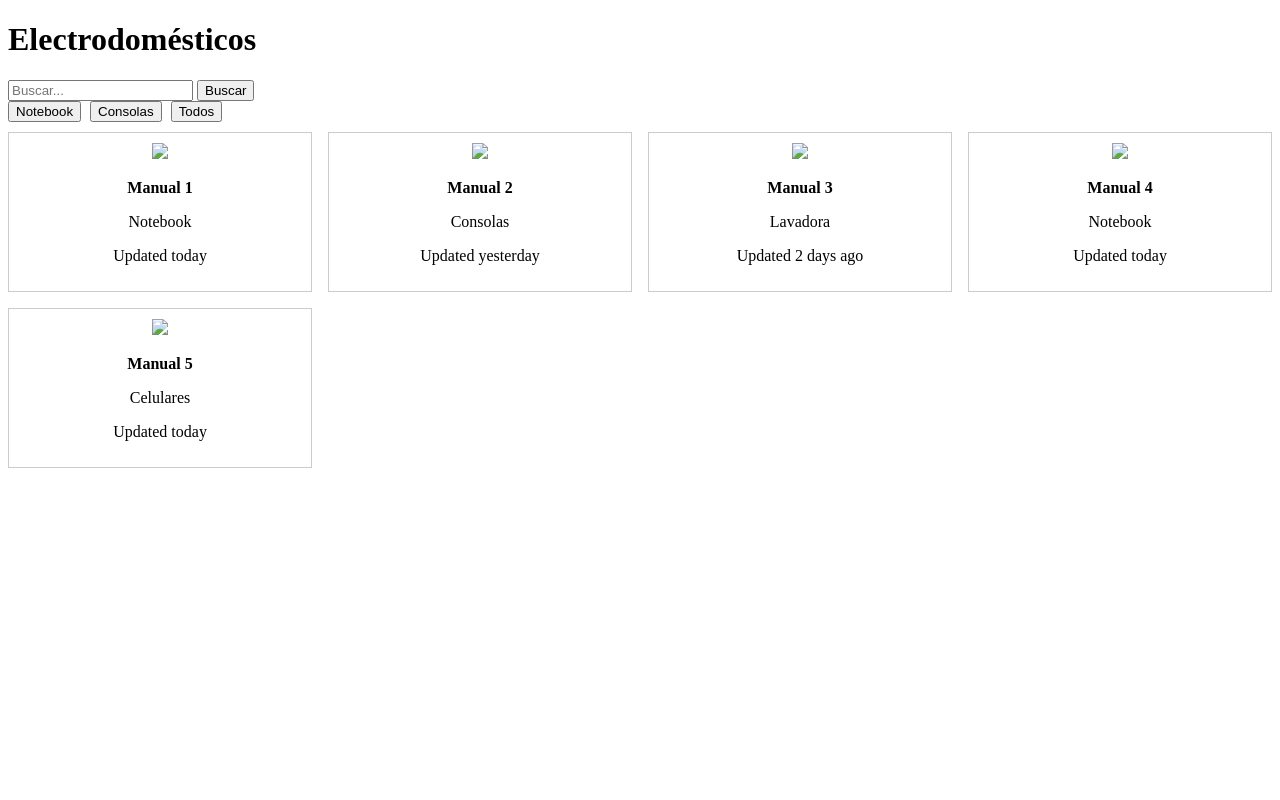
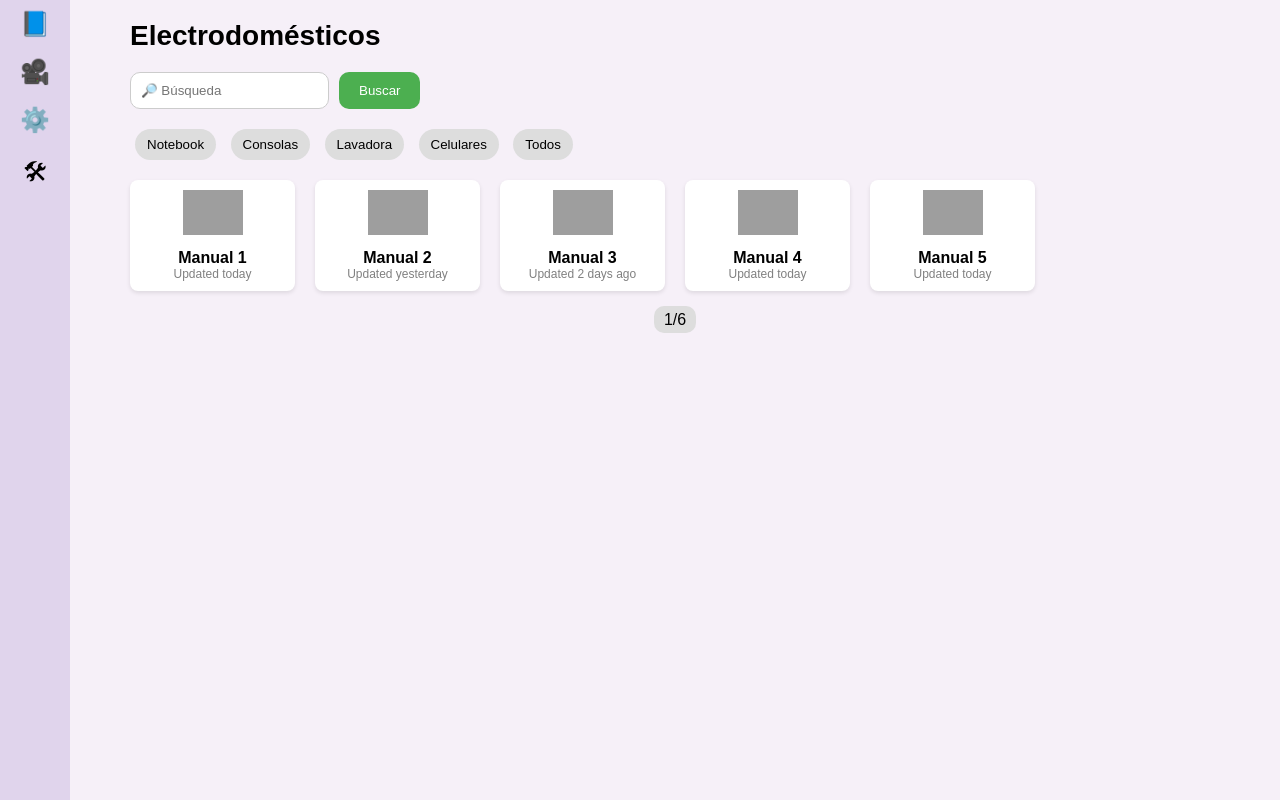
Before and after one commit to sebastianeyraud/grupo3, a Django app: page / in a window 1280 px wide. Run offline with Django 5.2, Linux system fonts and the light colour scheme; some libraries are stand-ins or nearby versions; grey boxes are pictures that could not be loaded.

Commit message:
Avanse de systema grid

```diff
--- /dev/null
+++ b/manuales/templates/base.html
@@ -0,0 +1,50 @@
+<!-- templates/base.html -->
+<!DOCTYPE html>
+<html lang="es">
+<head>
+    <meta charset="UTF-8">
+    <title>{% block title %}Manuales Frecuentes{% endblock %}</title>
+    <style>
+        * { box-sizing: border-box; margin: 0; padding: 0; }
+        body {
+            font-family: sans-serif;
+            display: flex;
+            background-color: #f6f0f8;
+        }
+
+        aside {
+            width: 70px;
+            background-color: #e0d4ec;
+            padding: 10px;
+            display: flex;
+            flex-direction: column;
+            align-items: center;
+            gap: 20px;
+            height: 100vh;
+        }
+
+        aside button {
+            background: none;
+            border: none;
+            font-size: 24px;
+            cursor: pointer;
+        }
+
+        main {
+            flex-grow: 1;
+            padding: 20px;
+        }
+    </style>
+</head>
+<body>
+    <aside>
+        <button title="Manuales">📘</button>
+        <button title="Tutoriales">🎥</button>
+        <button title="Fichas técnicas">⚙️</button>
+        <button title="Soporte técnico">🛠</button>
+    </aside>
+    <main>
+        {% block content %}{% endblock %}
+    </main>
+</body>
+</html>
--- a/manuales/templates/catalogo.html
+++ b/manuales/templates/catalogo.html
@@ -1,48 +1,45 @@
-<!DOCTYPE html>
-<html>
-<head>
-    <title>Catálogo</title>
-    <style>
-        .manuales { display: grid; grid-template-columns: repeat(4, 1fr); gap: 1rem; }
-        .manual { border: 1px solid #ccc; padding: 10px; text-align: center; }
-        .filtros { margin-bottom: 10px; }
-        .filtros button { margin-right: 5px; }
-    </style>
-</head>
-<body>
-    <h1>Electrodomésticos</h1>
+{% extends "base.html" %}
 
-    <form method="get">
-        <input type="text" name="q" placeholder="Buscar..." value="{{ busqueda_actual }}">
-        <button type="submit">Buscar</button>
-    </form>
+{% block title %}Catálogo{% endblock %}
 
-    <div class="filtros">
-        <form method="get" style="display:inline;">
-            <input type="hidden" name="categoria" value="Notebook">
-            <button type="submit" {% if filtro_actual == "Notebook" %}style="font-weight:bold;"{% endif %}>Notebook</button>
-        </form>
-        <form method="get" style="display:inline;">
-            <input type="hidden" name="categoria" value="Consolas">
-            <button type="submit" {% if filtro_actual == "Consolas" %}style="font-weight:bold;"{% endif %}>Consolas</button>
-        </form>
-        <form method="get" style="display:inline;">
-            <input type="hidden" name="categoria" value="">
-            <button type="submit">Todos</button>
+{% block content %}
+    <h1 style="text-align:left; font-size: 28px; margin-bottom: 20px; margin-left: 40px;">Electrodomésticos</h1>
+
+    <div style="display: flex; justify-content: flex-start; margin-bottom: 20px; margin-left: 40px;">
+        <form method="get" style="display:flex; gap:10px;">
+            <input type="text" name="q" placeholder="🔎 Búsqueda" value="{{ busqueda_actual }}" style="padding: 10px; border-radius: 10px; border: 1px solid #ccc;">
+            <button type="submit" style="padding: 10px 20px; border-radius: 10px; background: #4CAF50; color:white; border:none;">Buscar</button>
         </form>
     </div>
 
-    <div class="manuales">
-        {% for m in manuales %}
-        <div class="manual">
-            <img src="https://via.placeholder.com/100">
-            <p><strong>{{ m.titulo }}</strong></p>
-            <p>{{ m.categoria }}</p>
-            <p>{{ m.fecha }}</p>
-        </div>
-        {% empty %}
-        <p>No se encontraron manuales.</p>
+    <div style="text-align: left; margin-bottom: 20px; margin-left: 40px;">
+        {% for categoria in categorias %}
+            <form method="get" style="display:inline-block; margin: 0 5px;">
+                {% if categoria != "Todos" %}
+                    <input type="hidden" name="categoria" value="{{ categoria }}">
+                {% endif %}
+                <button type="submit" style="padding:8px 12px; border-radius:20px; border:none; background-color: {% if filtro_actual == categoria %}#4CAF50{% else %}#ddd{% endif %}; color: {% if filtro_actual == categoria %}white{% else %}black{% endif %};">
+                    {{ categoria }}
+                </button>
+            </form>
         {% endfor %}
     </div>
-</body>
-</html>
+
+    <div style="display: grid; grid-template-columns: repeat(auto-fill, minmax(150px, 1fr)); gap: 20px; padding: 0 40px;">
+        {% for m in manuales %}
+            <a href="{% url 'detalle_manual' m.id %}" style="text-decoration: none; color: inherit;">
+                <div style="background-color: white; padding: 10px; text-align: center; border-radius: 8px; box-shadow: 0 2px 4px rgba(0,0,0,0.1); transition: transform 0.2s;">
+                    <img src="https://cdn-icons-png.flaticon.com/512/337/337946.png" alt="PDF" style="width: 60px; margin-bottom: 10px;">
+                    <p><strong>{{ m.titulo }}</strong></p>
+                    <p style="font-size: 12px; color: gray;">{{ m.fecha }}</p>
+                </div>
+            </a>
+        {% empty %}
+            <p style="grid-column: 1 / -1;">No se encontraron manuales.</p>
+        {% endfor %}
+    </div>
+
+    <div style="text-align:center; margin-top:20px;">
+        <span style="background:#ddd; padding:5px 10px; border-radius:10px;">1/6</span>
+    </div>
+{% endblock %}
--- a/manuales/views.py
+++ b/manuales/views.py
@@ -1,16 +1,51 @@
 from django.shortcuts import render
+from django.http import FileResponse, Http404
+import os
+from django.conf import settings
+
+def descargar_manual(request, id):
+    # Simula que cada ID tiene un PDF: manual_1.pdf, manual_2.pdf, etc.
+    filename = f"manual_{id}.pdf"
+    file_path = os.path.join(settings.BASE_DIR, 'media', filename)
+
+    if os.path.exists(file_path):
+        return FileResponse(open(file_path, 'rb'), as_attachment=True)
+    else:
+        raise Http404("El manual no existe.")
+
+
+def detalle_manual(request, id):
+    manuales_base = [
+        {"id": 1, "titulo": "Manual 1", "categoria": "Notebook", "fecha": "Updated today", "descripcion": "Este es el Manual 1.", "peso": "2 MB"},
+        {"id": 2, "titulo": "Manual 2", "categoria": "Consolas", "fecha": "Updated yesterday", "descripcion": "Este es el Manual 2.", "peso": "1.5 MB"},
+        {"id": 3, "titulo": "Manual 3", "categoria": "Lavadora", "fecha": "Updated 2 days ago", "descripcion": "Este es el Manual 3.", "peso": "3 MB"},
+        {"id": 4, "titulo": "Manual 4", "categoria": "Notebook", "fecha": "Updated today", "descripcion": "Este es el Manual 4.", "peso": "2.2 MB"},
+        {"id": 5, "titulo": "Manual 5", "categoria": "Celulares", "fecha": "Updated today", "descripcion": "Este es el Manual 5.", "peso": "1.8 MB"},
+    ]
+
+
+    manual = next((m for m in manuales_base if m['id'] == id), None)
+    if not manual:
+        return render(request, "404.html", status=404)
+
+    return render(request, "detalle_manual.html", {"manual": manual})
+
 
 def catalogo(request):
     filtro = request.GET.get('categoria', '')
     busqueda = request.GET.get('q', '')
 
     manuales_base = [
-        {"titulo": "Manual 1", "categoria": "Notebook", "fecha": "Updated today"},
-        {"titulo": "Manual 2", "categoria": "Consolas", "fecha": "Updated yesterday"},
-        {"titulo": "Manual 3", "categoria": "Lavadora", "fecha": "Updated 2 days ago"},
-        {"titulo": "Manual 4", "categoria": "Notebook", "fecha": "Updated today"},
-        {"titulo": "Manual 5", "categoria": "Celulares", "fecha": "Updated today"},
+        {"id": 1, "titulo": "Manual 1", "categoria": "Notebook", "fecha": "Updated today", "descripcion": "Este es el Manual 1.", "peso": "2 MB"},
+        {"id": 2, "titulo": "Manual 2", "categoria": "Consolas", "fecha": "Updated yesterday", "descripcion": "Este es el Manual 2.", "peso": "1.5 MB"},
+        {"id": 3, "titulo": "Manual 3", "categoria": "Lavadora", "fecha": "Updated 2 days ago", "descripcion": "Este es el Manual 3.", "peso": "3 MB"},
+        {"id": 4, "titulo": "Manual 4", "categoria": "Notebook", "fecha": "Updated today", "descripcion": "Este es el Manual 4.", "peso": "2.2 MB"},
+        {"id": 5, "titulo": "Manual 5", "categoria": "Celulares", "fecha": "Updated today", "descripcion": "Este es el Manual 5.", "peso": "1.8 MB"},
     ]
+
+
+    # ✅ Lista de categorías (la que usarás en el for del template)
+    categorias = ["Notebook", "Consolas", "Lavadora", "Celulares", "Todos"]
 
     # Filtrado
     manuales = [
@@ -22,5 +57,6 @@ def catalogo(request):
     return render(request, "catalogo.html", {
         "manuales": manuales,
         "filtro_actual": filtro,
-        "busqueda_actual": busqueda
+        "busqueda_actual": busqueda,
+        "categorias": categorias  # 👈 AÑADE esta línea para el template
     })
--- a/mi_proyecto/urls.py
+++ b/mi_proyecto/urls.py
@@ -1,8 +1,10 @@
 from django.contrib import admin
 from django.urls import path
-from manuales.views import catalogo
+from manuales.views import catalogo, detalle_manual, descargar_manual  # ⬅️ agrega aquí la nueva vista también
 
 urlpatterns = [
     path('admin/', admin.site.urls),
-    path('', catalogo),  # Página principal
+    path('', catalogo, name='catalogo'),  # página principal
+    path('manual/<int:id>/', detalle_manual, name='detalle_manual'),  # detalle del manual
+    path('manual/<int:id>/descargar/', descargar_manual, name='descargar_manual'),  # descarga PDF
 ]
```
Also changed, not shown: manuales/templates/detalle_manual.html (added, +71 -0 lines), db.sqlite3 (added), 1 other file.
